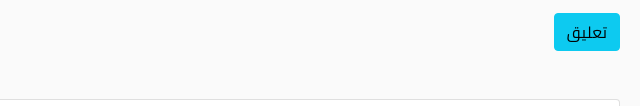
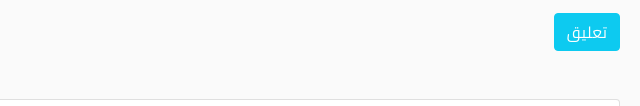
Before and after one commit to PeaceCreation/H_Youtubi, a plain HTML site: page watch.html in a window 1280 px wide. Shown: the part 694-800 px from the top of the page, 640-1280 px from the left. Drawn offline with nearby package versions, Linux system fonts and the light colour scheme.

Commit message:
Files Updated .

```diff
--- a/watch.html
+++ b/watch.html
@@ -195,7 +195,7 @@
                         </div>
                         <div class="public-comment">
                             <textarea class="form-control" id="exampleFormControlTextarea1" rows="4" placeholder="إضافة تعليق عام"></textarea>
-                            <button type="submit" class="btn btn-info mt-3">تعليق</button>
+                            <button type="submit" class="btn btn-info text-white mt-3">تعليق</button>
 
                             <div class="card mt-5 mb-3">
                                 <div class="card-body">
```
